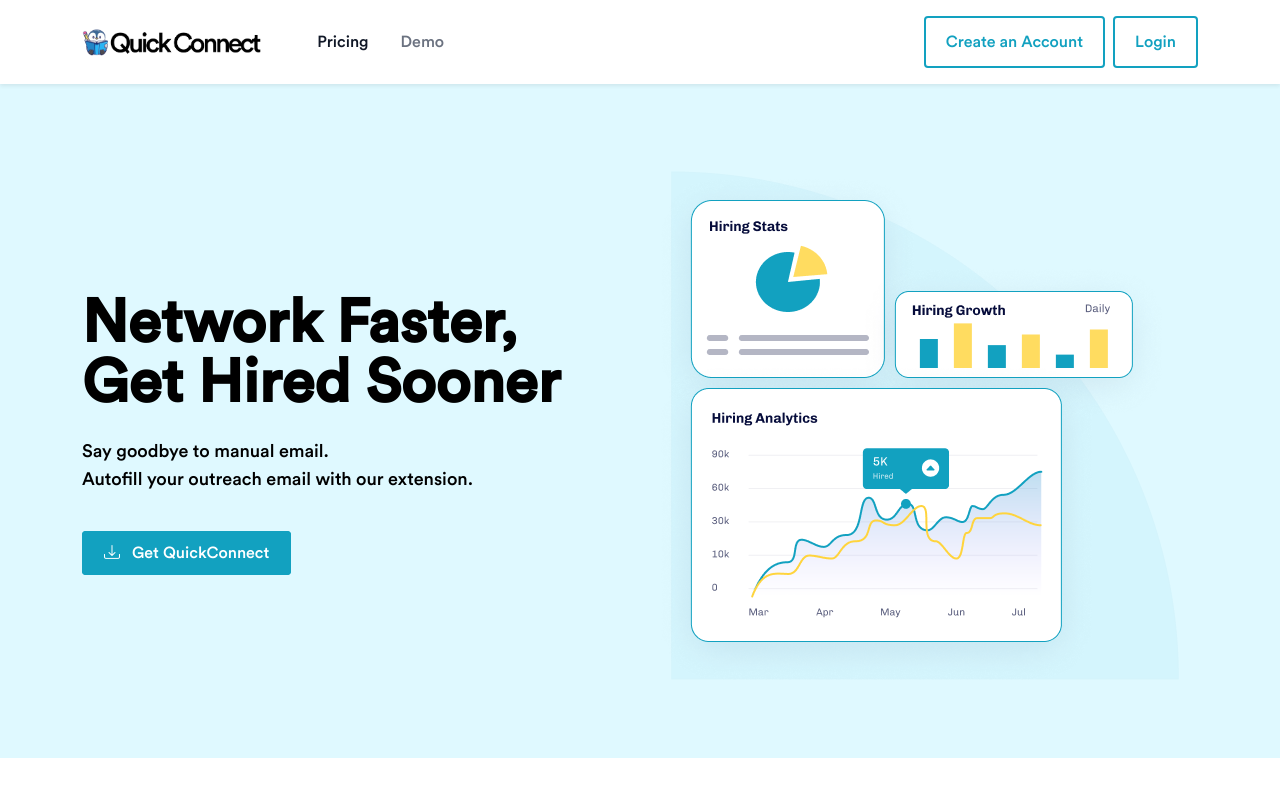
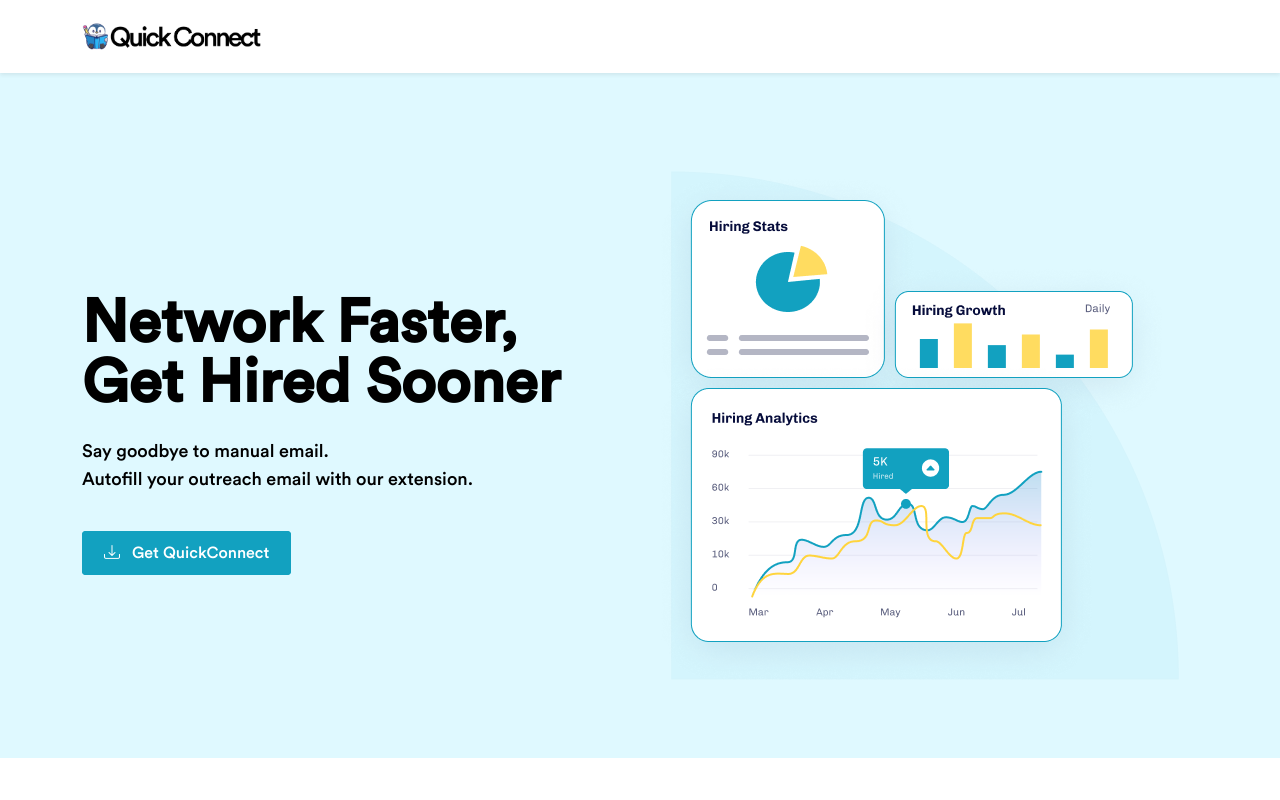
Before and after one commit to Qurse123/link_back, a website: page public/index.html in a window 1280 px wide. Shown: the top 800 px of the page. Drawn offline with nearby package versions, Linux system fonts and the light colour scheme.

Commit message:
added fix to dashboard

```diff
--- a/public/index.html
+++ b/public/index.html
@@ -18,17 +18,17 @@
         </button>
         <div class="collapse navbar-collapse" id="navbarSupportedContent">
           <ul class="navbar-nav me-auto mb-2 mb-lg-0">
-            <li class="nav-item">
+            <!-- <li class="nav-item">
               <a class="nav-link active" aria-current="page" href="#pricing-sec">Pricing</a>
-            </li>
-            <li class="nav-item">
+            </li> -->
+            <!-- <li class="nav-item">
               <a class="nav-link" href="#demo-video">Demo</a>
-            </li>
+            </li> -->
           </ul>
-          <div class="d-flex gap-2">
+          <!-- <div class="d-flex gap-2">
             <a class="btnw-border" href="">Create an Account</a>
             <a class="btnw-border" href="">Login</a>
-          </div>
+          </div> -->
         </div>
       </div>
     </nav>
```
Also changed, not shown: 2 other files.
